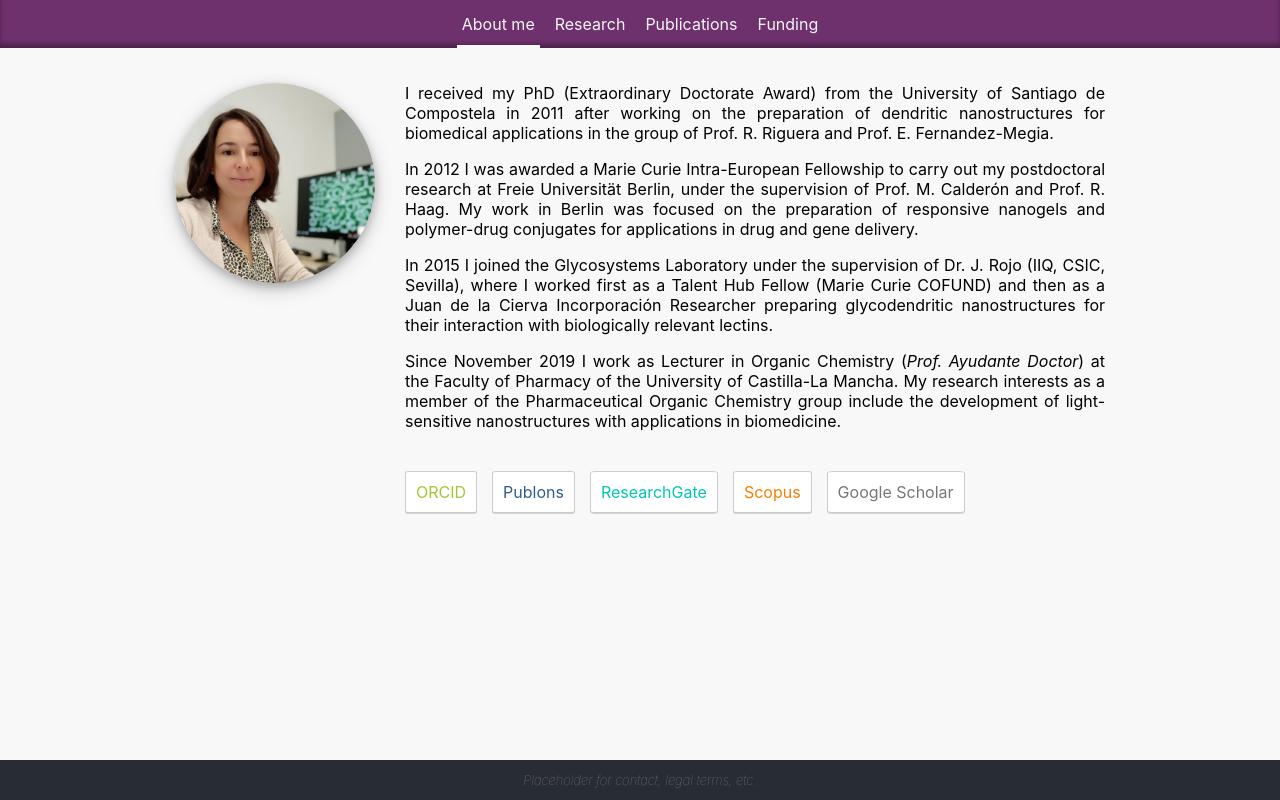
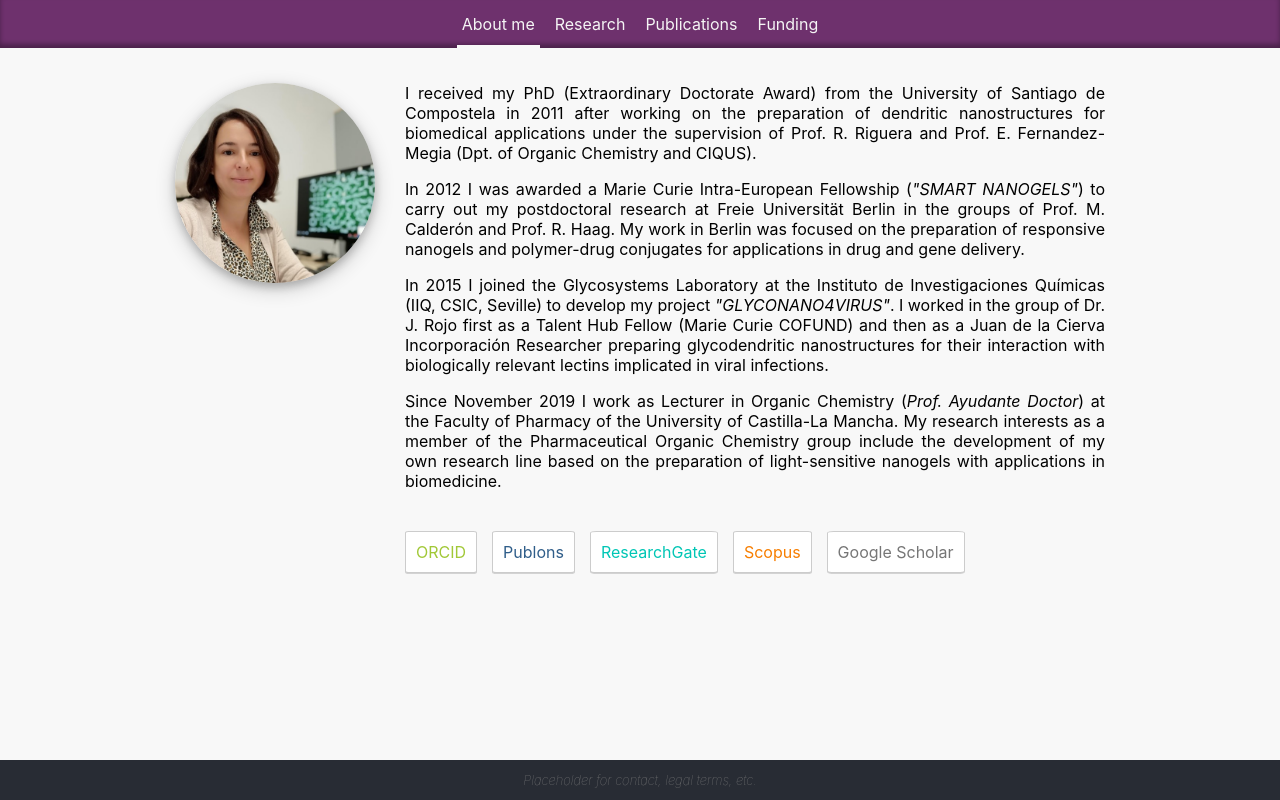
Before and after one commit to rsherves/ana-site, a React (Create React App) app: page / in a window 1280 px wide. Built offline with nearby package versions, Linux system fonts and the light colour scheme.

Commit message:
About me text updates May 12

```diff
--- a/src/PageBody/About.js
+++ b/src/PageBody/About.js
@@ -10,10 +10,10 @@ function About() {
           <img src={anaOffice} className="ana-office" alt="Ana in the office" />
         </div>
         <div className="flex-item-txt">
-          <p>I received my PhD (Extraordinary Doctorate Award) from the University of Santiago de Compostela in 2011 after working on the preparation of dendritic nanostructures for biomedical applications in the group of Prof. R. Riguera and Prof. E. Fernandez-Megia.</p>
-          <p>In 2012 I was awarded a Marie Curie Intra-European Fellowship to carry out my postdoctoral research at Freie Universität Berlin, under the supervision of Prof. M. Calderón and Prof. R. Haag. My work in Berlin was focused on the preparation of responsive nanogels and polymer-drug conjugates for applications in drug and gene delivery.</p>
-          <p>In 2015 I joined the Glycosystems Laboratory under the supervision of Dr. J. Rojo (IIQ, CSIC, Sevilla), where I worked first as a Talent Hub Fellow (Marie Curie COFUND) and then as a Juan de la Cierva Incorporación Researcher preparing glycodendritic nanostructures for their interaction with biologically relevant lectins.</p>
-          <p>Since November 2019 I work as Lecturer in Organic Chemistry (<em>Prof. Ayudante Doctor</em>) at the Faculty of Pharmacy of the University of Castilla-La Mancha. My research interests as a member of the Pharmaceutical Organic Chemistry group include the development of light-sensitive nanostructures with applications in biomedicine.</p>
+          <p>I received my PhD (Extraordinary Doctorate Award) from the University of Santiago de Compostela in 2011 after working on the preparation of dendritic nanostructures for biomedical applications under the supervision of Prof. R. Riguera and Prof. E. Fernandez-Megia (Dpt. of Organic Chemistry and CIQUS).</p>
+          <p>In 2012 I was awarded a Marie Curie Intra-European Fellowship (<em>"SMART NANOGELS"</em>) to carry out my postdoctoral research at Freie Universität Berlin in the groups of Prof. M. Calderón and Prof. R. Haag. My work in Berlin was focused on the preparation of responsive nanogels and polymer-drug conjugates for applications in drug and gene delivery.</p>
+          <p>In 2015 I joined the Glycosystems Laboratory at the Instituto de Investigaciones Químicas (IIQ, CSIC, Seville) to develop my project <em>"GLYCONANO4VIRUS"</em>. I worked in the group of Dr. J. Rojo first as a Talent Hub Fellow (Marie Curie COFUND) and then as a Juan de la Cierva Incorporación Researcher preparing glycodendritic nanostructures for their interaction with biologically relevant lectins implicated in viral infections.</p>
+          <p>Since November 2019 I work as Lecturer in Organic Chemistry (<em>Prof. Ayudante Doctor</em>) at the Faculty of Pharmacy of the University of Castilla-La Mancha. My research interests as a member of the Pharmaceutical Organic Chemistry group include the development of my own research line based on the preparation of light-sensitive nanogels with applications in biomedicine.</p>
 
           <div className="academic-links-wrapper">
             <div className="flex-container row-wrap">
```
